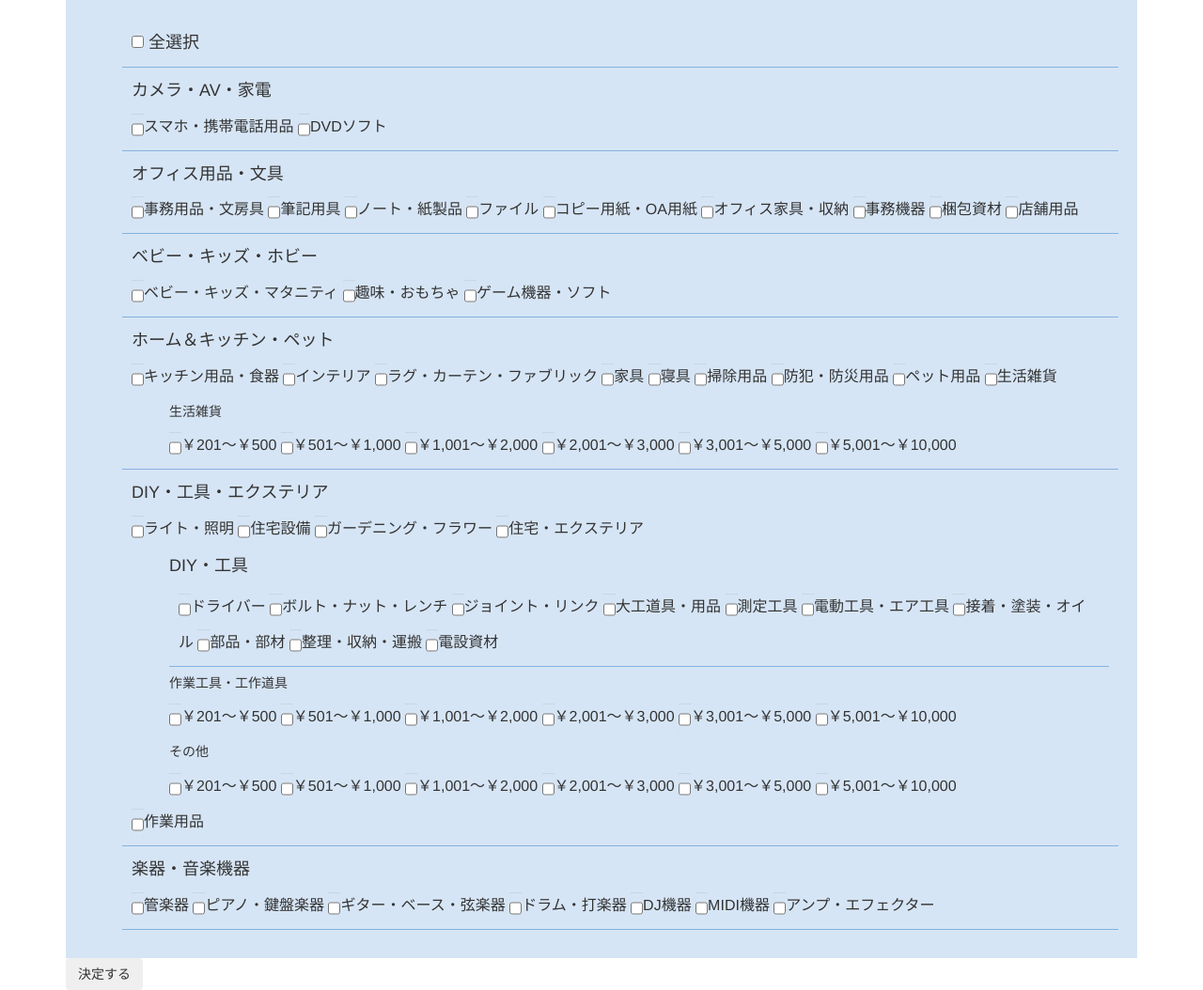
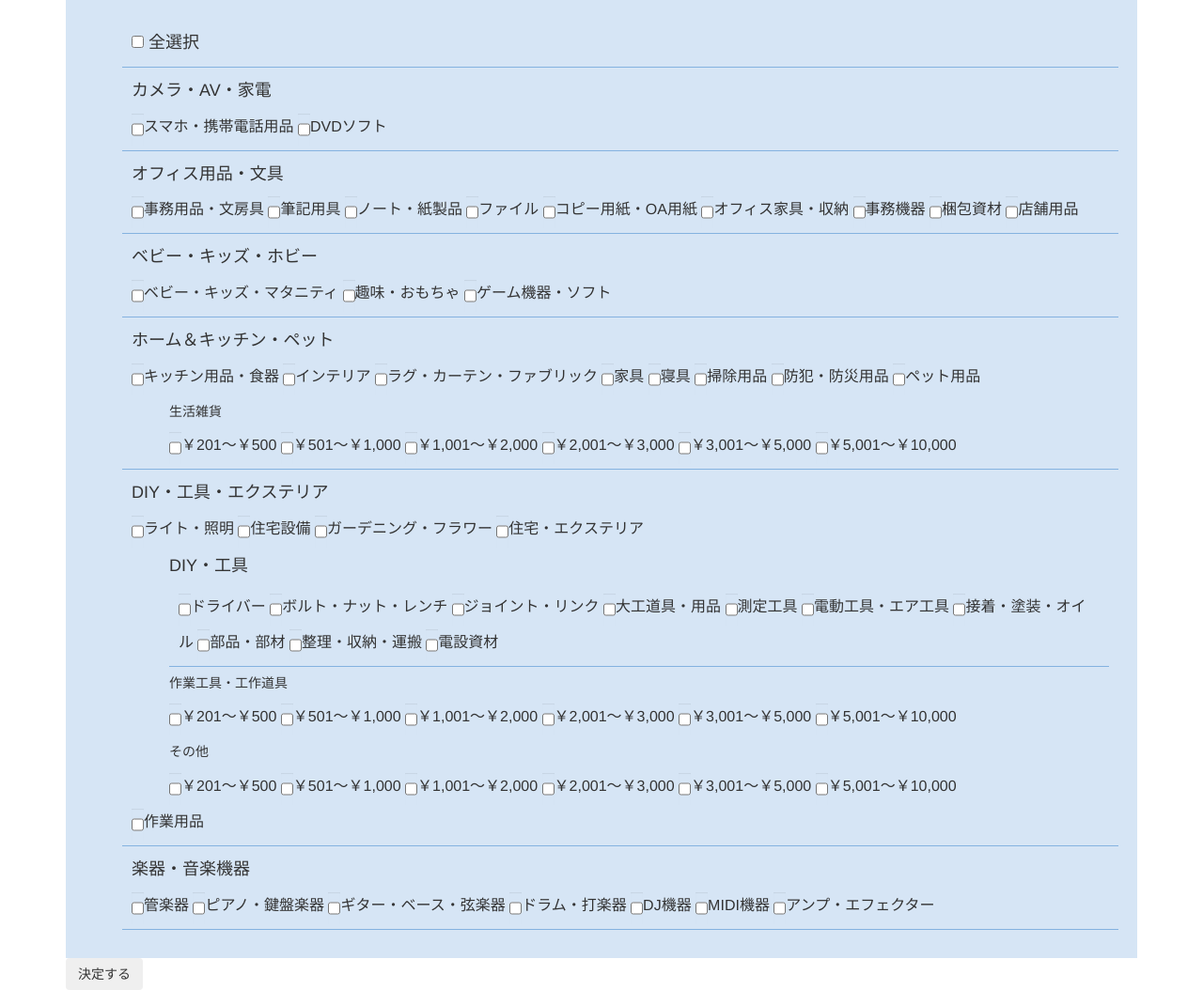
Before and after one commit to hkrsnd/ecjoy, a Flask app: page / in a window 1280 px wide. Shown: the part 143-1197 px from the top of the page at 94% size. Run offline with Flask 2, Linux system fonts and the light colour scheme; some libraries are stand-ins or nearby versions.

Commit message:
delete-seikatuzakka

```diff
--- a/templates/index.html
+++ b/templates/index.html
@@ -60,7 +60,6 @@ function AllChecked(){
 						  <input type="checkbox" class="form-control" name = "category" value='http://www.ecj.jp/U1201.doit?ca1=36&sortV=1,掃除用品'/>掃除用品
 						  <input type="checkbox" class="form-control" name = "category" value='http://www.ecj.jp/U1201.doit?ca1=135&sortV=1,防犯・防災用品'/>防犯・防災用品
 						  <input type="checkbox" class="form-control" name = "category" value='http://www.ecj.jp/U1201.doit?ca1=50&sortV=1,ペット用品'/>ペット用品
-						  <input type="checkbox" class="form-control" name = "category" value='http://www.ecj.jp/U1201.doit?ca1=35&sortV=1,生活雑貨'/>生活雑貨
               <ul>
                 <h5>生活雑貨</h5>
                   <input type="checkbox" class="form-control" name = "category" value='http://www.ecj.jp/U1201.doit?ca1=35&pmin=201&pmax=500&sortV=1,生活雑貨201~500'/>￥201～￥500
```
